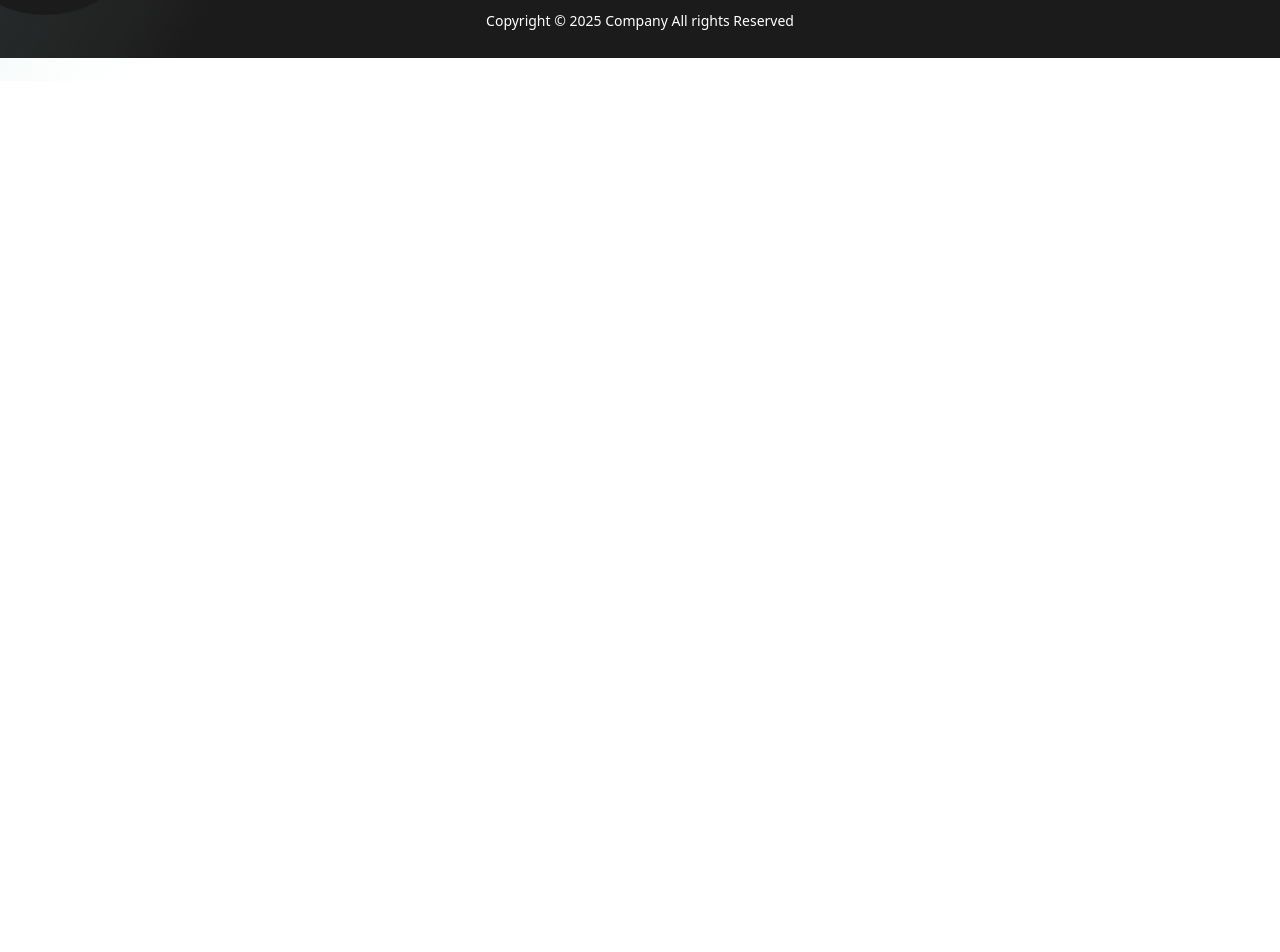
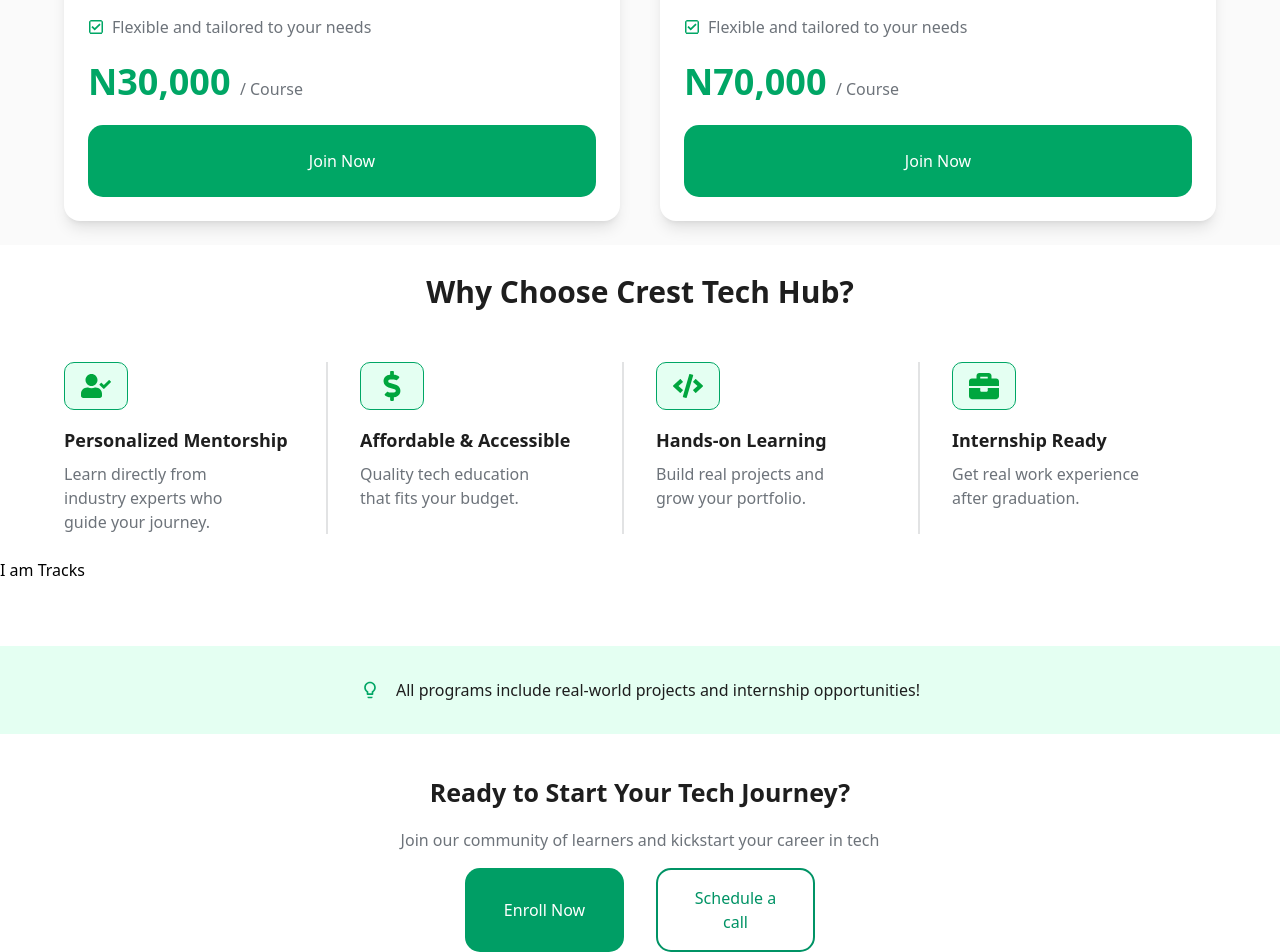
Before and after one commit to Cresttechhub/crestFrontend, a React (Vite) app: page /programs in a window 1280 px wide. Shown: the part 700-1652 px from the top of the page. Before the commit the page ends 838 px from the top, so only its background shows below. Built offline with nearby package versions, Linux system fonts and the light colour scheme.

Commit message:
fix(modal): Adjust overlay opacity to allow background content to be more

```diff
--- a/src/App.jsx
+++ b/src/App.jsx
@@ -5,9 +5,12 @@
 import Footer from "./components/Footer/Footer";
 import Home from "./pages/Home/Home";
 import About from "./pages/About/About";
-import Services from "./pages/Services/Services";
-import Contact from "./pages/Contact/Contact";
-import News from "./pages/News/News";
+import Programs from "./pages/Programs/Programs";
+import Enroll from "../src/pages/auth/enroll";
+// import Mentorship from "./pages/Mentorship/Mentorship";
+// import FAQs from "./pages/FAQs/FAQs";
+// import Blogs from "./pages/Blogs/Blogs";
+// import Contact from "./pages/Contact/Contact";
 
 function App() {
   return (
@@ -17,15 +20,17 @@
         <Routes>
           <Route path="/" element={<Home />} />
           <Route path="/about" element={<About />} />
-        <Route path="/services" element={<Services />} />
-        <Route path="/news" element={<News />} />
-        <Route path="/contact" element={<Contact />} />
+          <Route path="/programs" element={<Programs />} />
+          <Route path="/enroll" element={<Enroll />} />
+          {/* <Route path="/mentorship" element={<Mentorship />} /> */}
+          {/* <Route path="/faqs" element={<FAQs />} /> */}
+          {/* <Route path="/blogs" element={<Blogs />} /> */}
+          {/* <Route path="/contact" element={<Contact />} /> */}
         </Routes>
         <NewsLetter />
         <Footer />
       </Router>
     </div>
-
   );
 }
 
--- a/src/components/Choice/Choice.jsx
+++ b/src/components/Choice/Choice.jsx
@@ -25,7 +25,7 @@
 ];
 const Choice = () => {
   return (
-    <section className="py-10">
+    <div className="">
       <div className="px-16 py-6">
         <h2 className="text-[30px] text-[#1E1E1E] font-bold  text-center mb-12">
           Why Choose Crest Tech Hub?
@@ -49,7 +49,7 @@
           ))}
         </div>
       </div>
-    </section>
+    </div>
   );
 };
 
--- a/src/components/Program/Program.jsx
+++ b/src/components/Program/Program.jsx
@@ -45,7 +45,10 @@
           ))}
         </ul>
         <p className="text-[#00A665] font-bold text-[36px] mt-4">
-          N{price} <span className="text-[#6D737A] text-[16px]">/ Course</span>
+          N{price}{" "}
+          <span className="text-[#6D737A] text-[16px] font-normal">
+            / Course
+          </span>
         </p>
         <a
           href="/enroll"
@@ -94,7 +97,7 @@
     },
   ];
   return (
-    <section className="py-20">
+    <section className="pt-20">
       <div className="bg-[#FAFAFA] px-16 py-6">
         <h2 className="text-[30px] text-[#1E1E1E] font-bold text-center mb-12">
           Our Program
--- /dev/null
+++ b/src/pages/Blogs/Blogs.jsx
@@ -0,0 +1,8 @@
+import React from "react";
+import { BiLogoSketch } from "react-icons/bi";
+
+const Blogs = () => {
+  return <div>I am news</div>;
+};
+
+export default Blogs;
--- a/src/pages/News/News.jsx
+++ /dev/null
@@ -1,7 +0,0 @@
-import React from "react";
-
-const News = () => {
-  return <div>I am news</div>;
-};
-
-export default News;
--- /dev/null
+++ b/src/pages/Programs/Programs.jsx
@@ -0,0 +1,155 @@
+import React, { useState } from "react";
+import Program from "../../components/Program/Program";
+import Choice from "../../components/Choice/Choice";
+import Tracks from "../../components/Tracks/Tracks";
+import { MdLightbulbOutline } from "react-icons/md";
+import { useNavigate } from "react-router-dom";
+import { FaChevronDown } from "react-icons/fa";
+
+const Programs = () => {
+  const navigate = useNavigate();
+  const [isModalOpen, setIsModalOpen] = useState(false);
+  const [selectedTime, setSelectedTime] = useState("9:00 AM");
+  const [isDropdownOpen, setIsDropdownOpen] = useState(false);
+  const [selectedDate, setSelectedDate] = useState("");
+  const [isSubmitting, setIsSubmitting] = useState(false);
+  const [isSubmitted, setIsSubmitted] = useState(false);
+
+  const handleEnrollClick = () => {
+    navigate("/enroll");
+  };
+
+  const handleConfirmSchedule = () => {
+    setIsSubmitting(true);
+    setTimeout(() => {
+      setIsSubmitting(false);
+      setIsSubmitted(true);
+    }, 2000);
+  };
+
+  const handleCloseModal = () => {
+    setIsModalOpen(false);
+    setIsSubmitting(false);
+    setIsSubmitted(false);
+  };
+  return (
+    <div className="mt-36">
+      {/* hero */}
+      {/* program component */}
+      <Program />
+      {/* choice component */}
+      <Choice />
+      {/* Track component */}
+      <Tracks />
+      <div className="pt-16 ">
+        <div className="flex space-x-4 items-center justify-center bg-[#E4FFF2] py-8">
+          <MdLightbulbOutline className="text-[#00A665] text-xl " />
+          <p className="text-[#1E1E1E] text-[16px] font-medium">
+            All programs include real-world projects and internship
+            opportunities!
+          </p>
+        </div>
+      </div>
+      <div className="pt-10">
+        <div className="flex flex-col space-y-4 items-center justify-center">
+          <p className="text-[#1E1E1E] text-[25px] font-bold">
+            Ready to Start Your Tech Journey?
+          </p>
+          <p className="text-[#6D737A] text-[16px]">
+            Join our community of learners and kickstart your career in tech
+          </p>
+          <div className="flex space-x-8">
+            <button
+              onClick={handleEnrollClick}
+              className="w-[159px] px-2 py-4 text-white text-[16px] hover:text-[#009E65] hover:font-medium bg-[#009E65] hover:border-2 hover:border-[#009E65]  hover:bg-white rounded-[15px] cursor-pointer"
+            >
+              Enroll Now
+            </button>
+            <button
+              onClick={() => setIsModalOpen(true)}
+              className="w-[159px] px-6 py-4 text-[16px] border-2 border-[#009365] text-[#009365] rounded-[15px] cursor-pointer"
+            >
+              Schedule a call
+            </button>
+          </div>
+        </div>
+      </div>
+      {isModalOpen && (
+        <div className="fixed inset-0 flex items-center justify-center bg-[#1E1E1E] opacity-93">
+          <div className="bg-white p-6 rounded-xl w-[400px] relative">
+            <div className="flex justify-between items-center">
+              <h2 className="text-[20px] text-[#1E1E1E] font-bold">
+                Schedule a Call
+              </h2>
+              <button
+                className="rounded-full w-6 h-6 border-2 border-[#6D737A] text-[#6D737A] font-bold text-[10px]"
+                onClick={handleCloseModal}
+              >
+                X
+              </button>
+            </div>
+
+            <div className="mt-4">
+              <label className="block text-[16px] text-[#1E1E1E]">
+                Preferred Date
+              </label>
+              <input
+                type="date"
+                className="mt-4 w-full border rounded-[15px] p-4"
+                value={selectedDate}
+                onChange={(e) => setSelectedDate(e.target.value)}
+              />
+            </div>
+            <div className="mt-4 relative">
+              <label className="block text-[16px] text-[#1E1E1E]">
+                Preferred Time
+              </label>
+              <div
+                className="mt-4 w-full border rounded-[15px] p-4 flex justify-between items-center cursor-pointer"
+                onClick={() => setIsDropdownOpen(!isDropdownOpen)}
+              >
+                {selectedTime} <FaChevronDown />
+              </div>
+              {isDropdownOpen && (
+                <div className="absolute p-8 w-full bg-white mt-4 rounded-[15px] text-[#6D737A] shadow-md">
+                  {["9:00 AM", "10:00 AM", "11:00 AM", "12:00 PM"].map(
+                    (time) => (
+                      <div
+                        key={time}
+                        className="px-2 py-3 hover:bg-[#009E65] hover:text-[white] hover:rounded-[15px] cursor-pointer"
+                        onClick={() => {
+                          setSelectedTime(time);
+                          setIsDropdownOpen(false);
+                        }}
+                      >
+                        {time}
+                      </div>
+                    )
+                  )}
+                </div>
+              )}
+            </div>
+            <button
+              className={`w-full mt-6 py-4 px-6 text-white rounded-[15px] ${
+                isSubmitted ? "bg-[#145e43]" : "bg-[#009E65]"
+              }`}
+              onClick={handleConfirmSchedule}
+              disabled={isSubmitting || isSubmitted}
+            >
+              {isSubmitting ? (
+                <span className="animate-spin inline-block w-4 h-4 border-2 border-white border-t-transparent rounded-full mr-2"></span>
+              ) : null}
+              {isSubmitting
+                ? "Submitting..."
+                : isSubmitted
+                ? "Done"
+                : "Confirm Schedule"}
+            </button>
+          </div>
+        </div>
+      )}
+    </div>
+  );
+};
+
+export default Programs;
--- a/src/pages/Services/Services.jsx
+++ /dev/null
@@ -1,7 +0,0 @@
-import React from "react";
-
-const Services = () => {
-  return <div>I am services</div>;
-};
-
-export default Services;
--- a/src/pages/auth/enroll.jsx
+++ b/src/pages/auth/enroll.jsx
@@ -0,0 +1,7 @@
+import React from "react";
+
+const enroll = () => {
+  return <div>enroll</div>;
+};
+
+export default enroll;
```
Also changed, not shown: src/pages/FAQs/FAQs.jsx (added), src/pages/Mentorship/Mentorship.jsx (added). Lines whose indentation alone changed are shown as unchanged.
